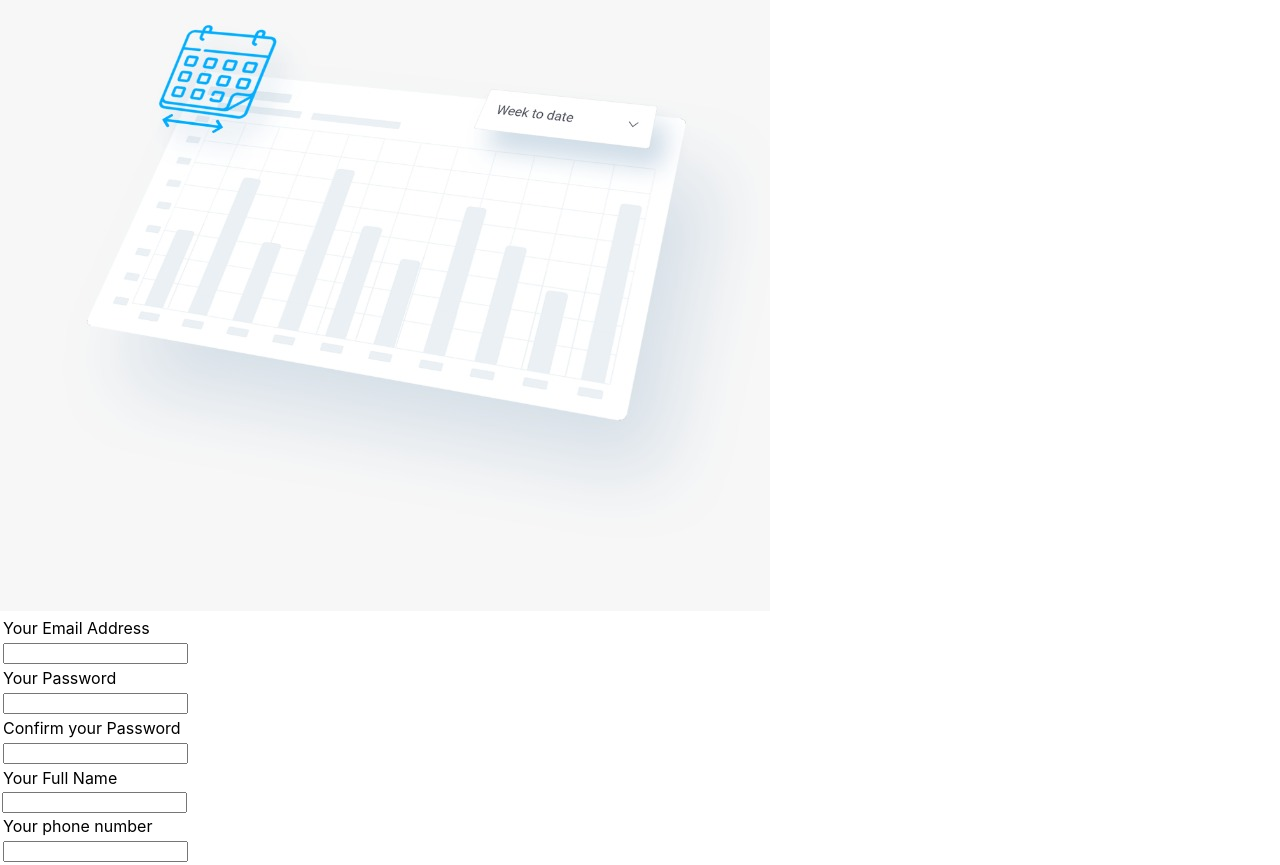
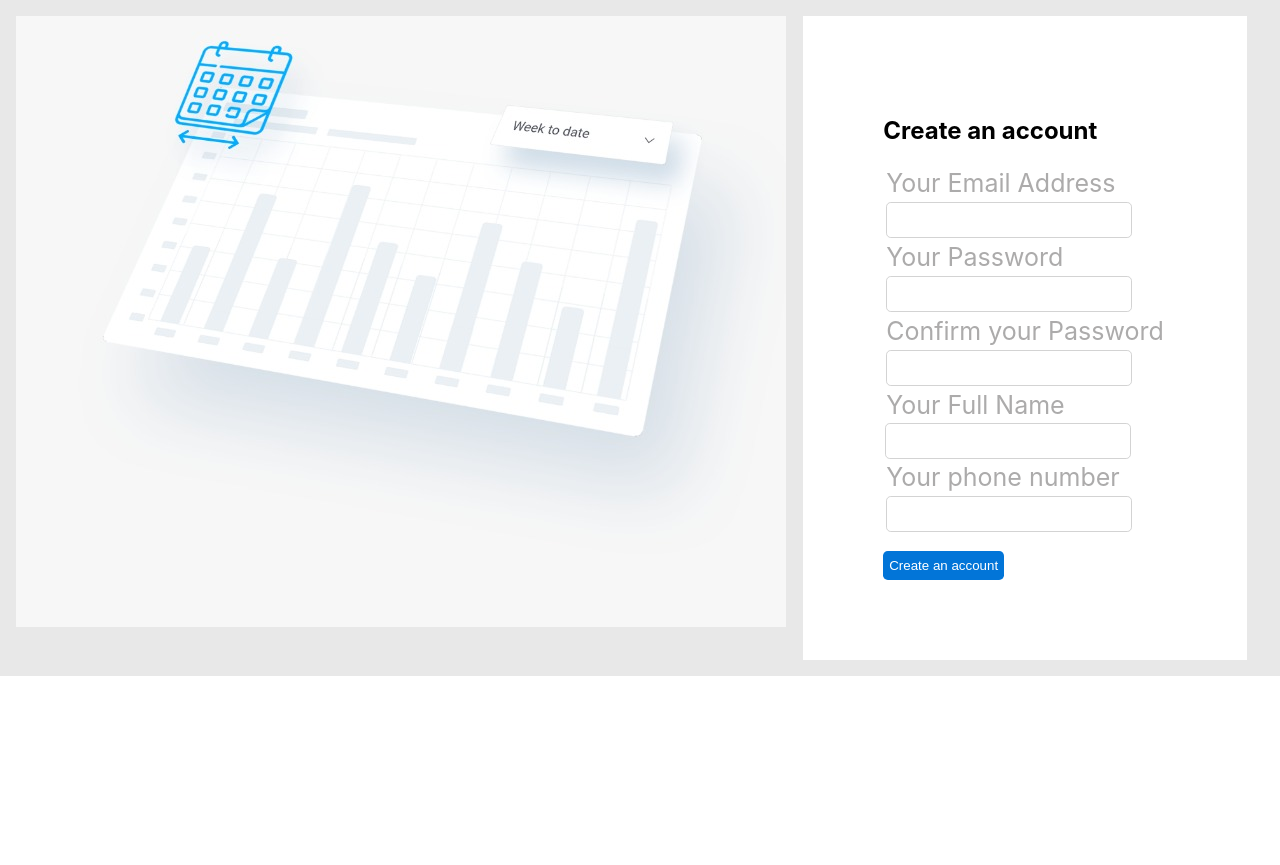
Before and after one commit to yogeshsingh2672000/my-dash-frontend, a React (Create React App) app: page / in a window 1280 px wide. After the commit the page ends 800 px from the top, so only its background shows below. Built offline with nearby package versions, Linux system fonts and the light colour scheme.

Commit message:
image and form added

```diff
--- a/src/components/homePage.jsx
+++ b/src/components/homePage.jsx
@@ -1,5 +1,6 @@
 import React, { Component } from "react";
 import Background from "./background.png";
+import scss from "./homePage.scss";
 
 class Home extends Component {
   // state = {  }
@@ -7,52 +8,80 @@ class Home extends Component {
     return (
       <div className="container">
         <div className="container__image">
-          <img src={Background} alt="background image" />
+          <img
+            className="container__image__background"
+            src={Background}
+            alt="background image"
+          />
         </div>
         <div className="container__form">
           <form action="#" method="post">
-            <table>
+            <h2 className="container__form__heading">Create an account</h2>
+            <table className="container__form__table">
               <tr>
-                <td className="contianer__form__tittle">Your Email Address</td>
+                <td className="container__form__tittle">Your Email Address</td>
               </tr>
               <tr>
                 <td>
-                  <input type="email" name="email" />
+                  <input
+                    className="container__form__input"
+                    type="email"
+                    name="email"
+                  />
                 </td>
               </tr>
               <tr>
-                <td className="contianer__form__tittle">Your Password</td>
+                <td className="container__form__tittle">Your Password</td>
               </tr>
               <tr>
                 <td>
-                  <input type="password" name="pass" />
+                  <input
+                    className="container__form__input"
+                    type="password"
+                    name="pass"
+                  />
                 </td>
               </tr>
               <tr>
-                <td className="contianer__form__tittle">
+                <td className="container__form__tittle">
                   Confirm your Password
                 </td>
               </tr>
               <tr>
                 <td>
-                  <input type="password" name="pass" />
+                  <input
+                    className="container__form__input"
+                    type="password"
+                    name="pass"
+                  />
                 </td>
               </tr>
               <tr>
-                <td className="contianer__form__tittle">Your Full Name</td>
+                <td className="container__form__tittle">Your Full Name</td>
               </tr>
               <tr>
-                <input type="text" name="name" />
+                <input
+                  className="container__form__input"
+                  type="text"
+                  name="name"
+                />
               </tr>
               <tr>
-                <td className="contianer__form__tittle">Your phone number</td>
+                <td className="container__form__tittle">Your phone number</td>
               </tr>
               <tr>
                 <td>
-                  <input type="tel" name="mobile" />
+                  <input
+                    className="container__form__input"
+                    type="tel"
+                    name="mobile"
+                  />
                 </td>
               </tr>
             </table>
+            <button className="container__form__button" type="submit">
+              Create an account
+            </button>
           </form>
         </div>
       </div>
--- a/src/components/homePage.scss
+++ b/src/components/homePage.scss
@@ -0,0 +1,42 @@
+.container {
+  display: flex;
+  background: #e8e8e8;
+  padding: 1rem;
+
+  &__image {
+    &__background {
+      width: 100%;
+    }
+  }
+
+  &__form {
+    margin-left: auto;
+    margin-right: auto;
+    padding: 5rem;
+    background: white;
+
+    &__tittle {
+      font-size: 25px;
+      color: rgb(172, 171, 171);
+    }
+
+    &__input {
+      width: 15rem;
+      height: 2rem;
+      border-radius: 0.3rem;
+      border: 1px solid lightgrey;
+    }
+    &__button {
+      margin-top: 1rem;
+      height: 1.8rem;
+      border-radius: 0.3rem;
+      background-color: #0275d8;
+      color: white;
+      border: none;
+    }
+
+    &__button:hover {
+      background-color: #288ee8;
+    }
+  }
+}
```
Also changed, not shown: src/components/homePage.css (deleted).
